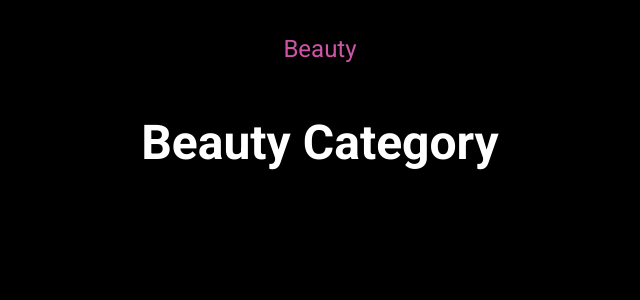
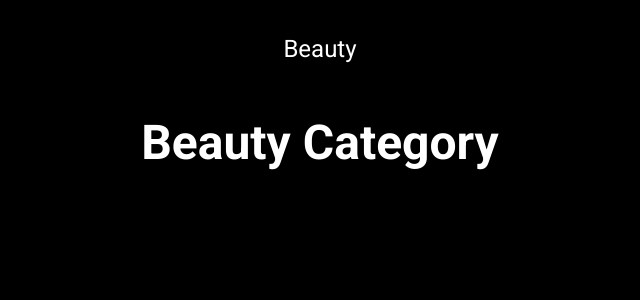
Before and after one commit to hadiostad/djangoURLs, a Django app: page /categories/beauty in a window 1280 px wide. Shown: the part 80-380 px from the top of the page, without its empty margins (320-960 px from the left). Run offline with Django 5.2, Linux system fonts and the light colour scheme.

Commit message:
Adding CSS Styling

```diff
--- a/categories/static/categories/category.css
+++ b/categories/static/categories/category.css
@@ -1,14 +1,14 @@
 h1,
 h2 {
   text-align: center;
-  color: white;
+  color: #FFFFFF;
 }
 
 h1 {
   font-size: 1.5rem;
   margin: 2rem 0 1rem 0;
   font-weight: normal;
-  color: #cf54a6;
+  color: #FFFFFF;
 }
 
 h2 {
--- a/categories/static/categories/includes/header.css
+++ b/categories/static/categories/includes/header.css
@@ -21,5 +21,5 @@ header nav a {
 
 header nav a:hover,
 header nav a:active {
-  color: #cf54a6;
+  color: #3ecd5e;
 }
```
